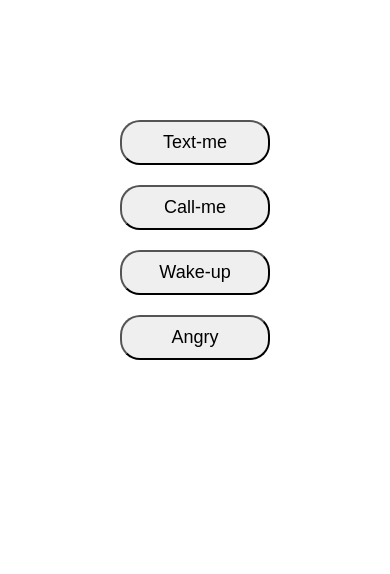
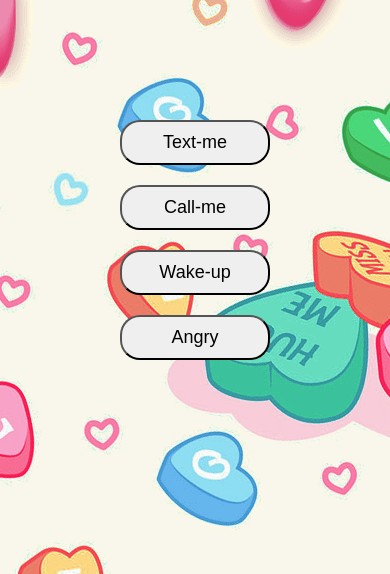
Before and after one commit to khaledshaabanbasha/couples-ring-web, a website: page index.html in a window 390 px wide. Shown: the part 310-884 px from the top of the page. Drawn offline with nearby package versions, Linux system fonts and the light colour scheme; no server answers; a web font is replaced by a local one.

Commit message:
Update index.html

```diff
--- a/index.html
+++ b/index.html
@@ -56,7 +56,7 @@
             text-align: center;
             margin: 10px;
             overflow: hidden;
-            background-image: url('..imgs/wall-1.png');
+            background-image: url('imgs/wall-1.png');
         }
         .container{
             height: 100vh;
```
